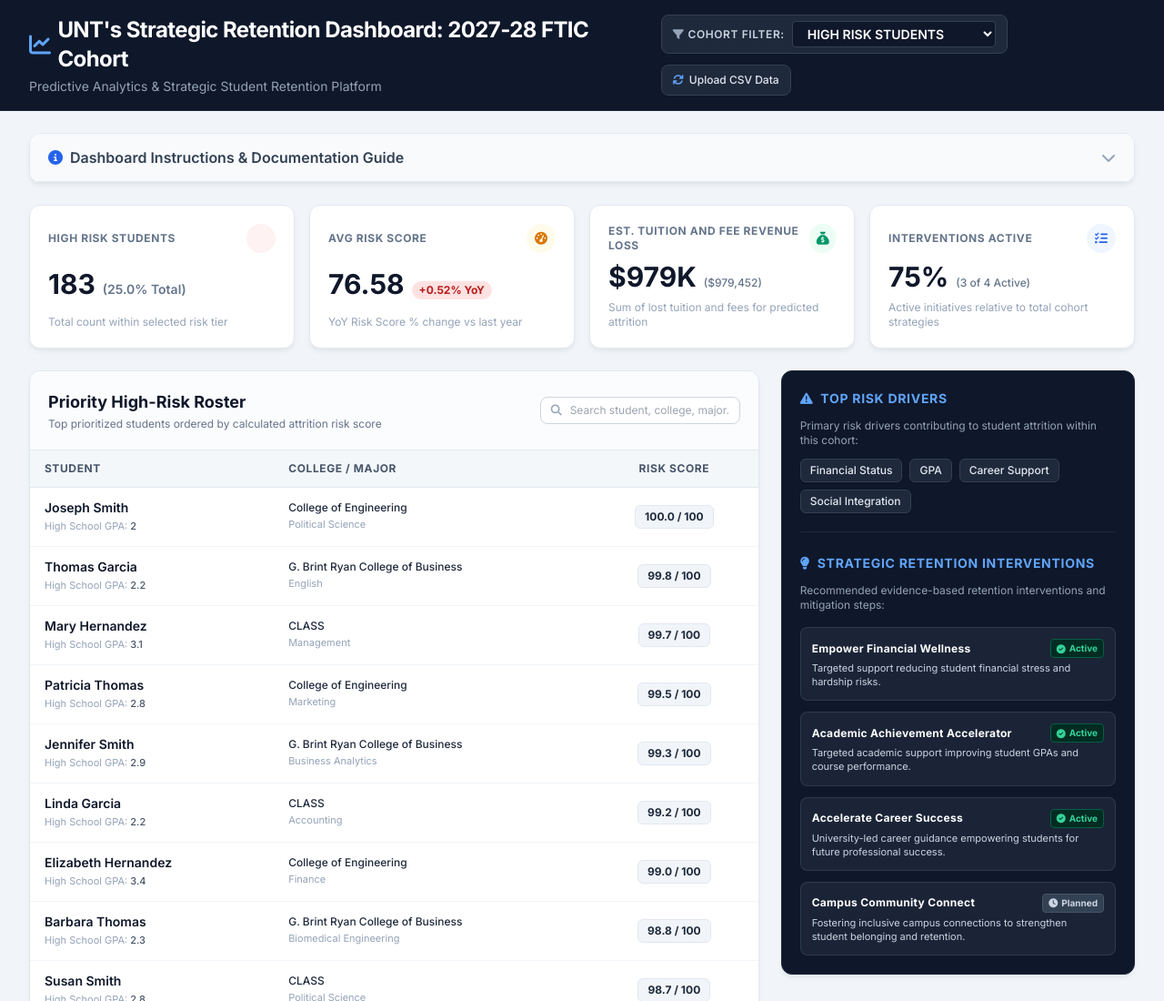
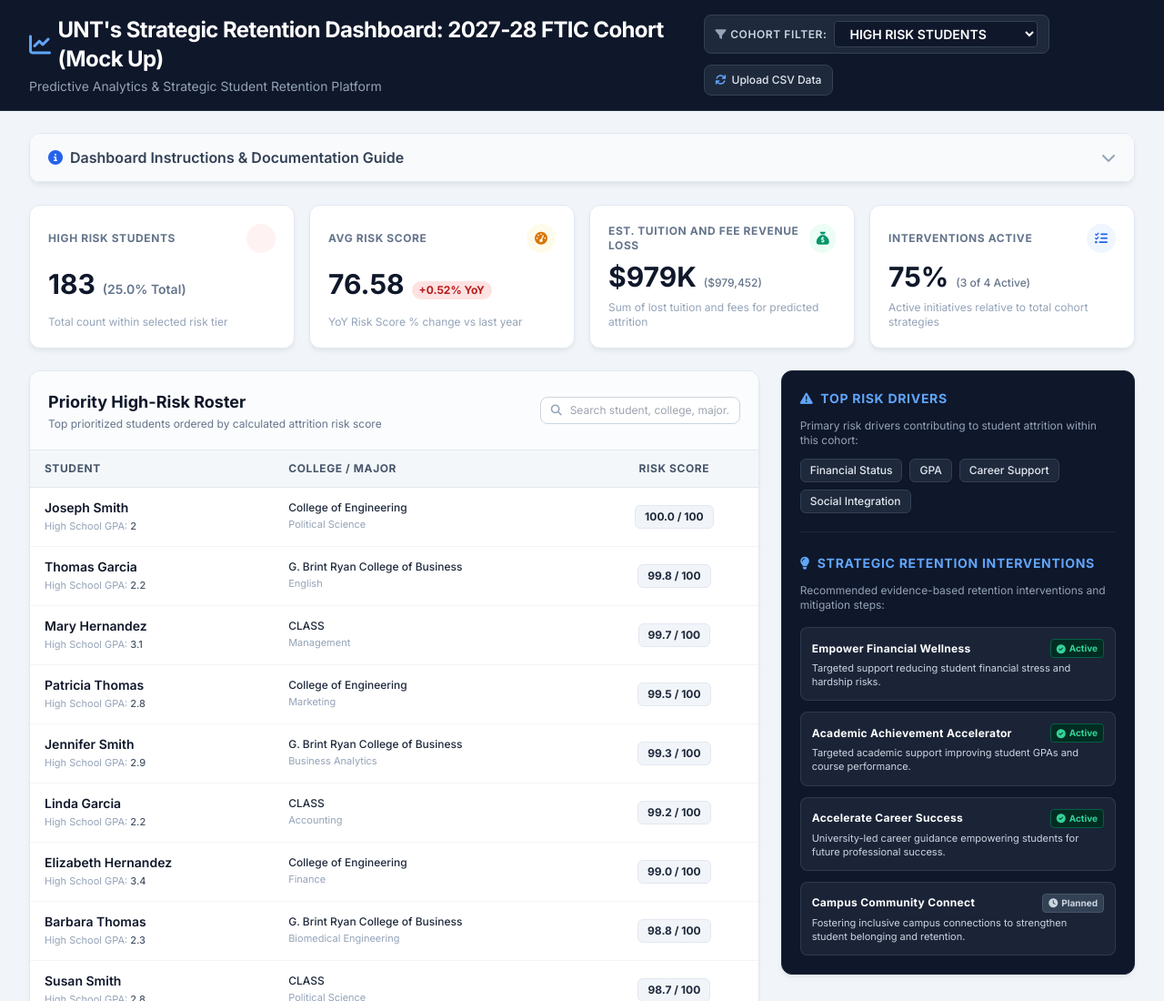
Before and after one commit to peecksen-rgb/Student-Attrition-Risk-Model-Dashboard, a plain HTML site: page index.html in a window 1280 px wide. Shown: the top 1100 px of the page at 91% size. Drawn offline with nearby package versions, Linux system fonts and the light colour scheme.

Commit message:
Update index.html
Added (Mock Up) to the title.

```diff
--- a/index.html
+++ b/index.html
@@ -3,7 +3,7 @@
 <head>
     <meta charset="UTF-8">
     <meta name="viewport" content="width=device-width, initial-scale=1.0">
-    <title>UNT's Strategic Retention Dashboard: 2027-28 FTIC Cohort</title>
+    <title>UNT's Strategic Retention Dashboard: 2027-28 FTIC Cohort (Mock Up)</title>
     <!-- Tailwind CSS CDN -->
     <script src="https://cdn.tailwindcss.com"></script>
     <!-- FontAwesome Icons -->
@@ -44,7 +44,7 @@
                 <div>
                     <h1 class="text-xl sm:text-2xl font-bold tracking-tight text-white flex items-center gap-2">
                         <i class="fa-solid fa-chart-line text-blue-400"></i>
-                        UNT's Strategic Retention Dashboard: 2027-28 FTIC Cohort
+                        UNT's Strategic Retention Dashboard: 2027-28 FTIC Cohort (Mock Up)
                     </h1>
                     <p class="text-xs sm:text-sm text-slate-400 mt-1">Predictive Analytics & Strategic Student Retention Platform</p>
                 </div>
```
